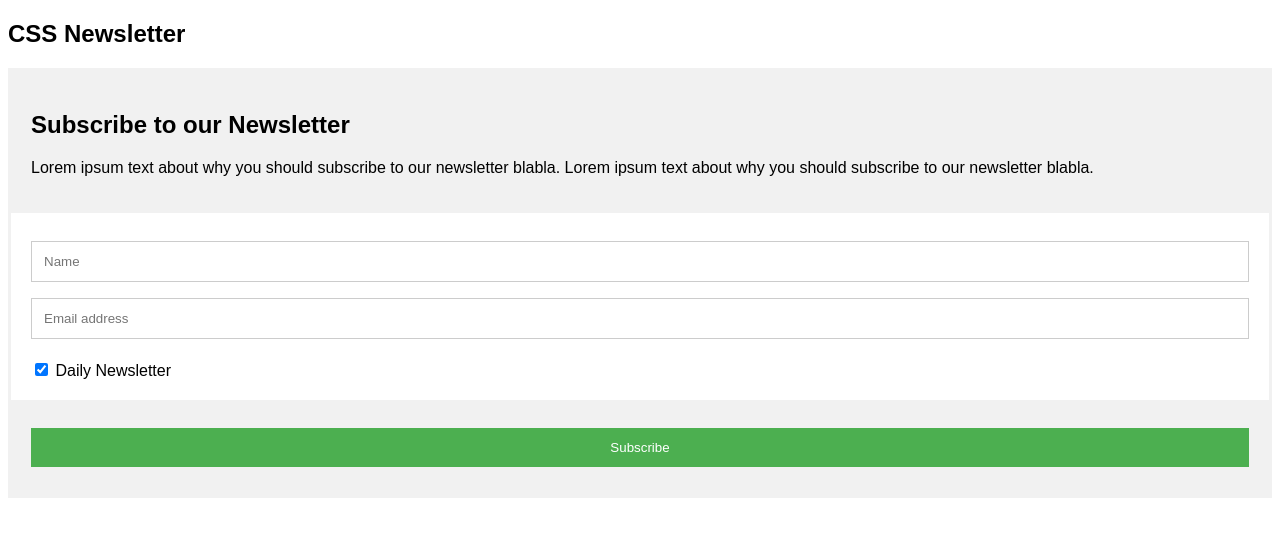
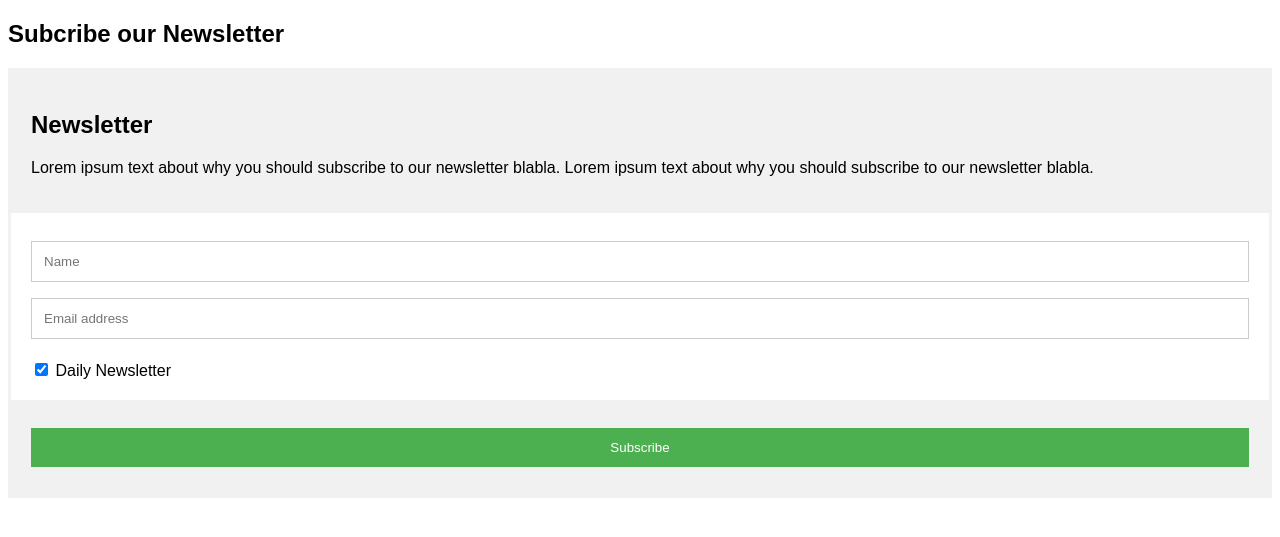
Before and after one commit to yobro2033/herokuHTMLmpw, a Flask app: page /newsletter in a window 1280 px wide. Shown: the top 537 px of the page. Run offline with Flask 2, Linux system fonts and the light colour scheme.

Commit message:
Update newsletter.html

```diff
--- a/templates/newsletter.html
+++ b/templates/newsletter.html
@@ -38,11 +38,11 @@ input[type=submit]:hover {
 </style>
 <body>
 
-<h2>CSS Newsletter</h2>
+<h2>Subcribe our Newsletter</h2>
 
 <form action="/action_page.php">
   <div class="container">
-    <h2>Subscribe to our Newsletter</h2>
+    <h2>Newsletter</h2>
     <p>Lorem ipsum text about why you should subscribe to our newsletter blabla. Lorem ipsum text about why you should subscribe to our newsletter blabla.</p>
   </div>
 
```
